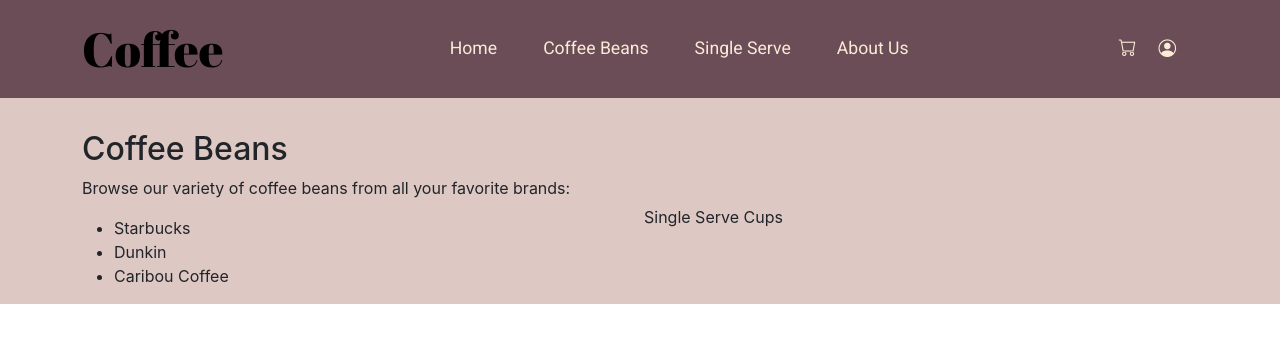
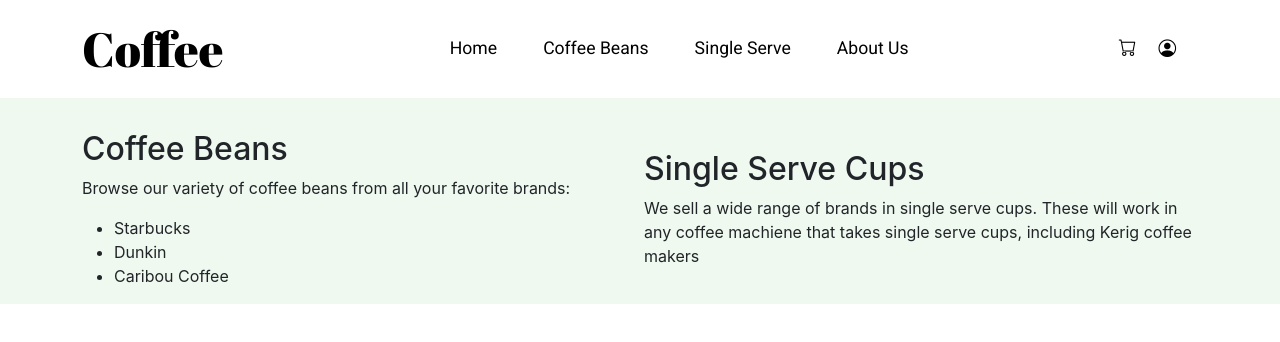
Before and after one commit to srburke/it354-coffee-project, a React (Create React App) app: page / in a window 1280 px wide. Shown: the top 342 px of the page. Built offline with nearby package versions, Linux system fonts and the light colour scheme; a web font is replaced by a local one.

Commit message:
changed colors back

```diff
--- a/src/components/Home.js
+++ b/src/components/Home.js
@@ -16,7 +16,9 @@ const Home = () => {
                                 <li>Caribou Coffee</li>
                             </ul>
                         </div>
-                    <div className="col">Single Serve Cups</div>
+                    <div className="col"><h2>Single Serve Cups</h2>
+                    <p> We sell a wide range of brands in single serve cups. These will work in any coffee machiene that takes single serve cups, including Kerig coffee makers</p>
+                    </div>
                 </div>
             </div>
         </div>
--- a/src/styles/home.css
+++ b/src/styles/home.css
@@ -1,5 +1,5 @@
 #home {
-    background-color: #ddc8c4;
+    background-color: #EFF9F0;
     padding-top: 2em;
 
 }
--- a/src/styles/navbar.css
+++ b/src/styles/navbar.css
@@ -1,6 +1,6 @@
 .navbar {
-    background-color: #6b4d57;
-    color: antiquewhite;
+    background-color: #FFFFFF;
+    color: black;
 }
 
 .navbar-brand {
@@ -15,13 +15,13 @@
 .nav-link {
     margin-right: 15px;
     margin-left: 15px;
-    color: antiquewhite;
+    color: black;
     font-size: 1.1rem
 }
 
 #icon {
     font-size: 1.1rem;
-    color: antiquewhite;
+    color: black;
 }
 
 span a,
```
